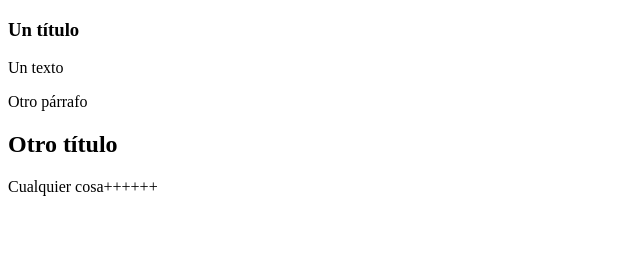
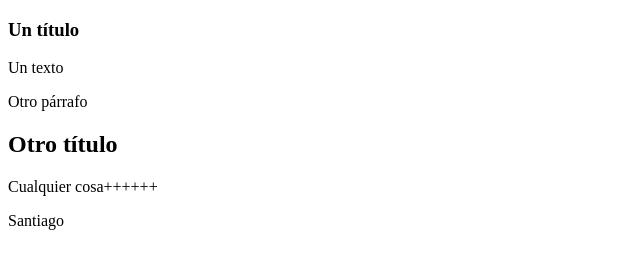
Before and after one commit to Leonbac94/PruebaGit, a website: page src/index.html in a window 1280 px wide. Shown: the whole page, without its empty margins (0-640 px from the left). Drawn offline with Linux system fonts and the light colour scheme.

Commit message:
primer commit Santiago

```diff
--- a/src/index.html
+++ b/src/index.html
@@ -14,6 +14,7 @@
             <p>Otro párrafo</p>
             <h2>Otro título</h2>
             <p>Cualquier cosa++++++</p>
+            <p>Santiago</p>
         </div>
     </section>
 
```
